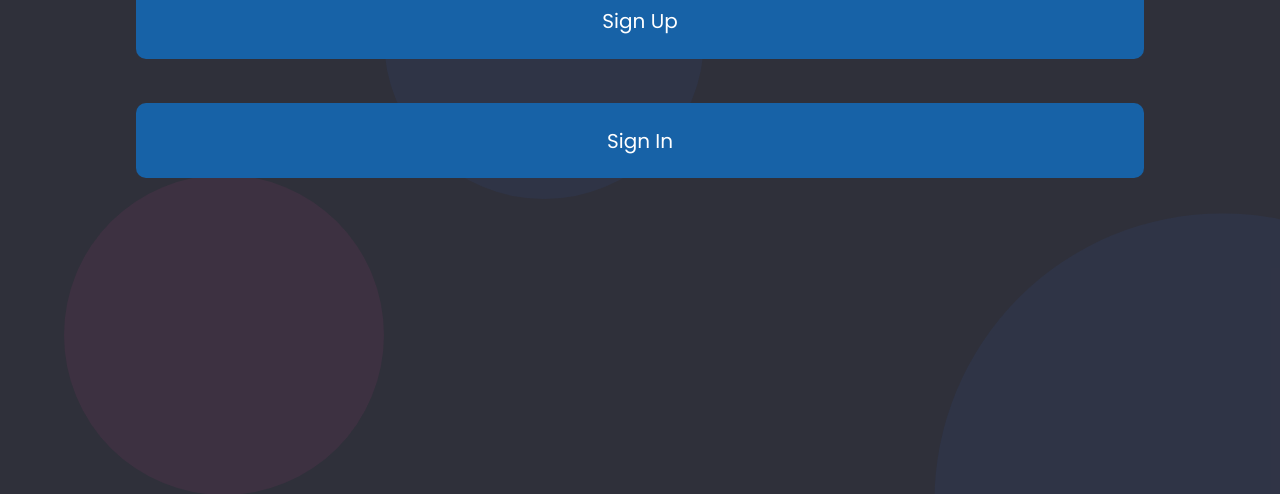
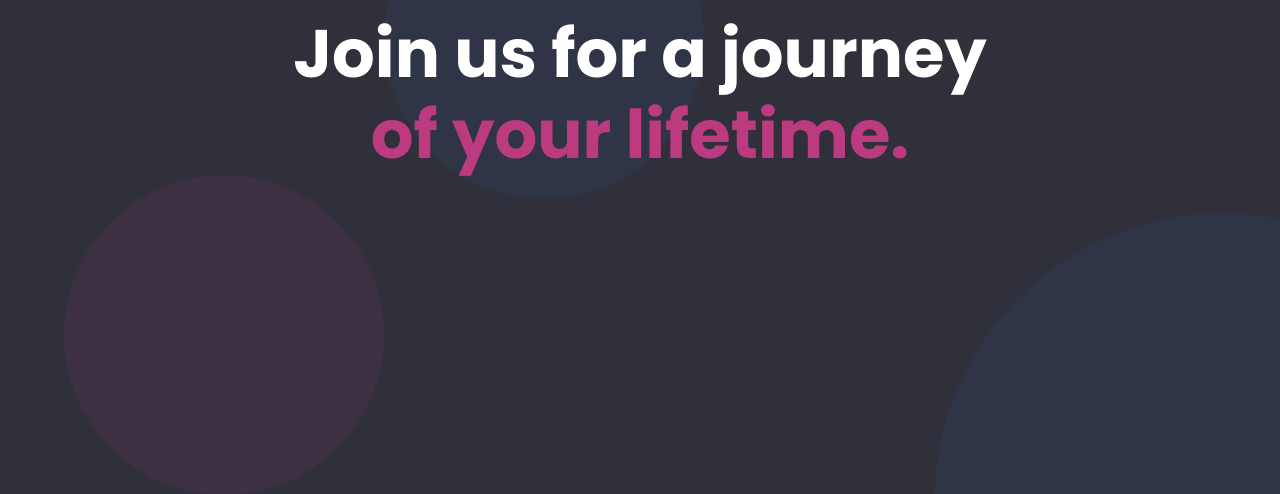
Before and after one commit to subhendudash02/CodeRoster, a Django app: page / in a window 1280 px wide. Shown: the part 241-735 px from the top of the page. Run offline with Django 4.2, Linux system fonts and the light colour scheme.

Commit message:
Made changes to homepage

```diff
--- a/templates/authentication/index.html
+++ b/templates/authentication/index.html
@@ -9,6 +9,7 @@
   <link rel="stylesheet" type="text/css" href="{% static 'css/styles.css' %}">
   <link rel="stylesheet" type="text/css" href="{% static 'css/index.css' %}">
   <link rel="stylesheet" type="text/css" href="{% static 'css/cards.css' %}">
+  <link rel="stylesheet" type="text/css" href="{% static 'css/join.css' %}">
   <title>Home</title>
 </head>
 <body class="container full-height-grow">
@@ -115,11 +116,21 @@
           <img src="images/logo.png">
           <div class="brand-logo-name">CodeRoster</div>
         </a>
+        <nav class="main-nav">
+            <ul>
+                <li><a href = "/signin">Sign in</a></li>
+                <li><a href = "/signup">Sign up</a></li>
+            </ul>
+        </nav>
     </header>
-    <h1 style="text-align: center;">Welcome to CodeRoster</h1>
-    <br>
-    <button type="submit" class="homebtn"><a href="/signup">Sign Up</a></button>
-    <button type="submit" class="homebtn"><a href="/signin">Sign In</a></button>
+    <br><br>
+    <br><br>
+    <div class = "text-center">
+        <h1 class="join-text">
+            Join us for a journey<br>
+            <span class="accent-text">of your lifetime.</span>
+        </h1>
+    </div>
     {% endif %}
   <div class="home-page-circle-1"></div>
   <div class="home-page-circle-2"></div>
```
Also changed, not shown: codechef_contest_data.json (+1 -1 lines).
